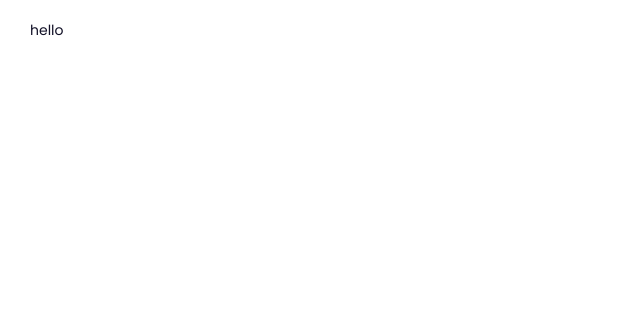
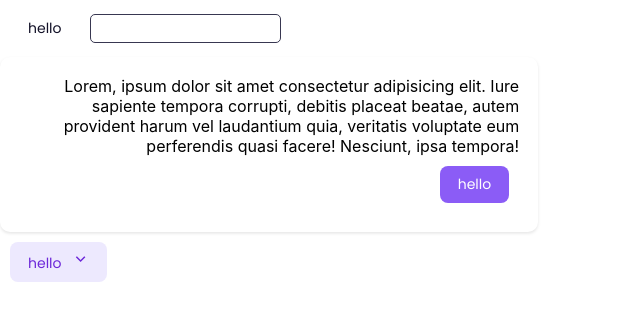
Before and after one commit to WH0SUMIT/search-hacker-news, a React (Create React App) app: page / in a window 1280 px wide. Shown: the top 320 px of the page, without its empty margins (0-640 px from the left). Built offline with nearby package versions, Linux system fonts and the light colour scheme.

Commit message:
Added Card & Dropdown

```diff
--- a/package.json
+++ b/package.json
@@ -8,6 +8,7 @@
     "@testing-library/user-event": "^13.5.0",
     "react": "^17.0.2",
     "react-dom": "^17.0.2",
+    "react-icons": "^4.3.1",
     "react-scripts": "5.0.0",
     "sass": "^1.49.7",
     "web-vitals": "^2.1.4"
--- a/src/App.js
+++ b/src/App.js
@@ -1,10 +1,31 @@
 import Button from "./components/atoms/buttons/button";
+import Input from "./components/atoms/input/input";
+import Card from "./components/molecules/card/card";
+import Dropdown from "./components/molecules/dropdown/dropdown";
 import "./css/global.scss";
 
 function App() {
   return (
     <div className="App">
       <Button className="btn-text">hello</Button>
+      <Input type="text" />
+      <Card align="end" width="500">
+        Lorem, ipsum dolor sit amet consectetur adipisicing elit. Iure sapiente
+        tempora corrupti, debitis placeat beatae, autem provident harum vel
+        laudantium quia, veritatis voluptate eum perferendis quasi facere!
+        Nesciunt, ipsa tempora!
+        <a>
+          <Button>hello</Button>
+        </a>
+      </Card>
+      <Dropdown title="hello">
+        <a href="https://wh0sumit.me" target="_blank">
+          All
+        </a>
+        <a href="#">Story</a>
+
+        <a href="#">Comment</a>
+      </Dropdown>
     </div>
   );
 }
--- a/src/components/atoms/buttons/button.scss
+++ b/src/components/atoms/buttons/button.scss
@@ -2,7 +2,7 @@
 @import "../../../css/typography/typography.scss";
 
 button {
-  padding: 10px 20px;
+  padding: 8px 18px;
   font-style: normal;
   font-family: $font-poppins;
   font-size: $f-14;
@@ -11,6 +11,13 @@ button {
   color: #fff;
   background: $purple-500;
   border-radius: 8px;
+  &:hover {
+    background: $purple-700;
+  }
+}
+.btn-pill {
+  border-radius: 30px;
+
   &:hover {
     background: $purple-700;
   }
@@ -49,6 +56,13 @@ button {
   }
 }
 
+.btn-gray-soft {
+  background: $grayscale-100;
+  color: $grayscale-700;
+  &:hover {
+    background: $grayscale-300;
+  }
+}
 //button-outline
 
 .btn-outline {
--- /dev/null
+++ b/src/components/atoms/input/input.js
@@ -0,0 +1,46 @@
+import "./input.scss";
+
+export default function Input({
+  id,
+  type,
+  placeholder,
+  value,
+  onChange,
+  onBlur,
+  onFocus,
+  disabled,
+  width,
+}) {
+  const styles = {
+    width: `${width}px`,
+  };
+
+  if (type === "textarea") {
+    return (
+      <textarea
+        id={id}
+        placeholder={placeholder}
+        value={value}
+        onChange={onChange}
+        onBlur={onBlur}
+        onFocus={onFocus}
+        style={styles}
+        disabled={disabled}
+      />
+    );
+  } else {
+    return (
+      <input
+        id={id}
+        type={type}
+        placeholder={placeholder}
+        value={value}
+        onChange={onChange}
+        onBlur={onBlur}
+        style={styles}
+        onFocus={onFocus}
+        disabled={disabled}
+      />
+    );
+  }
+}
--- /dev/null
+++ b/src/components/atoms/input/input.scss
@@ -0,0 +1,22 @@
+@import "../../../css/colors/colors.scss";
+
+textarea {
+  width: 100%;
+  height: 100%;
+  font-size: inherit;
+
+  border-radius: 4px;
+  &:focus {
+    outline: none;
+    background-color: $purple-100;
+  }
+}
+
+input {
+  padding: 0.4rem;
+  border-radius: 5px;
+  border: 1px solid $grayscale-700;
+  &:focus {
+    outline: none;
+  }
+}
--- /dev/null
+++ b/src/components/molecules/card/card.js
@@ -0,0 +1,19 @@
+import "./card.scss";
+
+export default function Card({ children, className, width, align }) {
+  const CardStyles = {
+    ...(className ? { className } : {}),
+    width: width ? `${width}px` : "350px",
+    textAlign: align,
+  };
+
+  if (width === "inherit") {
+    CardStyles.width = "inherit";
+  }
+
+  return (
+    <div className={`card ${className}`} style={CardStyles}>
+      {children}
+    </div>
+  );
+}
--- /dev/null
+++ b/src/components/molecules/card/card.scss
@@ -0,0 +1,13 @@
+.card {
+  display: flex;
+  flex-direction: column;
+
+  padding: 1.2rem;
+  border-radius: 10px;
+  background-color: #fff;
+  box-shadow: 0 0.1rem 0.2rem rgba(0, 0, 0, 0.1);
+  transition: all 0.3s ease-in-out;
+  &:hover {
+    box-shadow: 0 0.1rem 0.2rem rgba(0, 0, 0, 0.2);
+  }
+}
--- /dev/null
+++ b/src/components/molecules/dropdown/dropdown.js
@@ -0,0 +1,48 @@
+import Button from "../../atoms/buttons/button";
+import "./dropdown.scss";
+import { RiArrowUpSLine, RiArrowDownSLine } from "react-icons/ri";
+
+import { useState } from "react";
+
+export default function Dropdown({ children, title }) {
+  const [showDropdown, setShowDropdown] = useState(false);
+
+  return (
+    <ul>
+      <li className="dropdown ">
+        <Button
+          className="btn-soft"
+          onClick={() => setShowDropdown(!showDropdown)}
+        >
+          {title}
+          {showDropdown ? (
+            <RiArrowUpSLine className="icon" />
+          ) : (
+            <RiArrowDownSLine className="icon" />
+          )}
+        </Button>
+        {/* Navbar Dropdown Start */}
+        {showDropdown ? (
+          <ul
+            className="rounded-5"
+            style={{
+              visibility: "visible",
+            }}
+          >
+            {children}
+          </ul>
+        ) : (
+          <ul
+            className="rounded-5"
+            style={{
+              visibility: "hidden",
+            }}
+          >
+            {children}
+          </ul>
+        )}
+        {/* Navbar Dropdown End */}
+      </li>
+    </ul>
+  );
+}
--- /dev/null
+++ b/src/components/molecules/dropdown/dropdown.scss
@@ -0,0 +1,45 @@
+ul {
+  margin: 0;
+  padding: 0;
+  display: flex;
+  list-style: none;
+  align-items: center;
+  transition: 0.3s;
+}
+li {
+  position: relative;
+}
+.dropdown {
+  ul {
+    display: block;
+    position: absolute;
+    left: 14px;
+    margin: 0;
+    opacity: 1;
+    top: 100%;
+    background-color: #fff;
+    box-shadow: 0px 6px 12px 0px rgba(0, 0, 0, 0.2);
+    padding: 10px 0;
+    border-radius: 10px;
+
+
+    li {
+      min-width: 200px;
+      padding: 1rem;
+      border-radius: 10px;
+    }
+    a {
+      padding: 1rem;
+      min-width: 200px;
+      text-decoration: none;
+      font-size: 14px;
+      font-weight: 600;
+      display: block;
+    }
+  }
+}
+
+.icon {
+  padding-left: 0.6rem;
+  font-size: 18px;
+}
```
Also changed, not shown: src/components/molecules/newsList/newsList.js (added, +24 -0 lines), src/components/molecules/newsList/newsList.scss (added), 1 other file (tests, documents, lock files or other folders).
